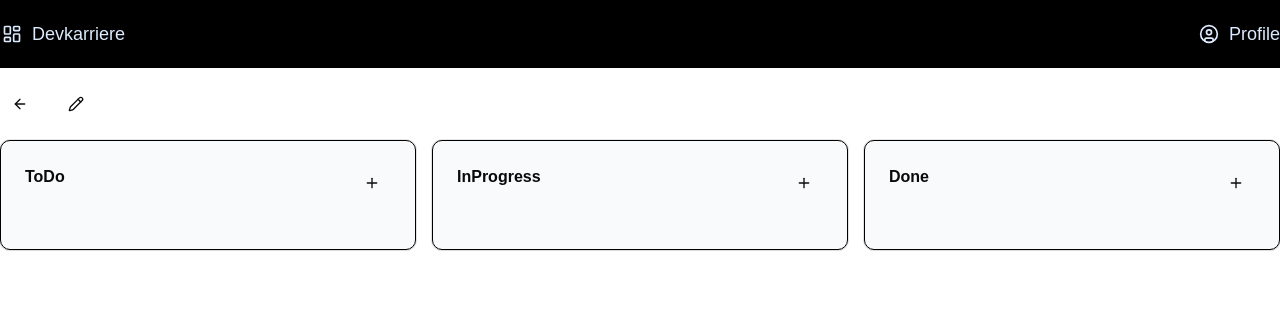
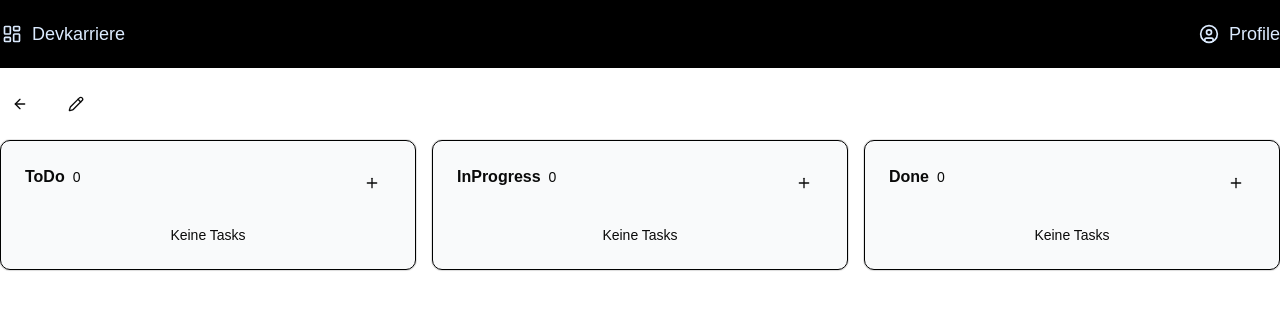
Before and after one commit to wehrend/devboard, a React (Vite) app: page /boards/1 in a window 1280 px wide. Shown: the top 310 px of the page. Built offline with nearby package versions, Linux system fonts and the light colour scheme.

Commit message:
implement finetuning part 2

```diff
--- a/src/pages/BoardDetail/components/BoardColumn.tsx
+++ b/src/pages/BoardDetail/components/BoardColumn.tsx
@@ -103,7 +103,10 @@ export default function BoardColumn({
       onDragLeave={() => setIsDragHover(false)}
     >
       <CardHeader>
-        <CardTitle className="justify-between font-bold">{title}</CardTitle>
+        <CardTitle className="justify-between font-bold">
+          {title}
+          <span className="ml-2 text-sm font-normal">{tasks.length}</span>
+        </CardTitle>
         <CardAction>
           <Button variant="ghost" onClick={() => setIsTaskDialogOpen(true)}>
             <Plus />
@@ -132,6 +135,9 @@ export default function BoardColumn({
           </div>
         )}
         <div className="flex flex-col gap-4">
+          {tasks.length === 0 && (
+            <p className="text-center text-sm">Keine Tasks</p>
+          )}
           {tasks.map((task) => {
             return (
               <TaskCard
--- a/src/pages/BoardDetail/components/TaskDialog.tsx
+++ b/src/pages/BoardDetail/components/TaskDialog.tsx
@@ -133,9 +133,13 @@ export default function TaskDialog({
           <DialogClose>
             <Button variant={"outline"}>Abbrechen</Button>
           </DialogClose>
-          <DialogClose>
-            <Button onClick={handleSubmitUpdate}>Speichern</Button>
-          </DialogClose>
+          {taskTitle === "" ? (
+            <Button disabled>Speichern</Button>
+          ) : (
+            <DialogClose>
+              <Button onClick={handleSubmitUpdate}>Speichern</Button>
+            </DialogClose>
+          )}
         </DialogFooter>
       </DialogContent>
     </Dialog>
```
